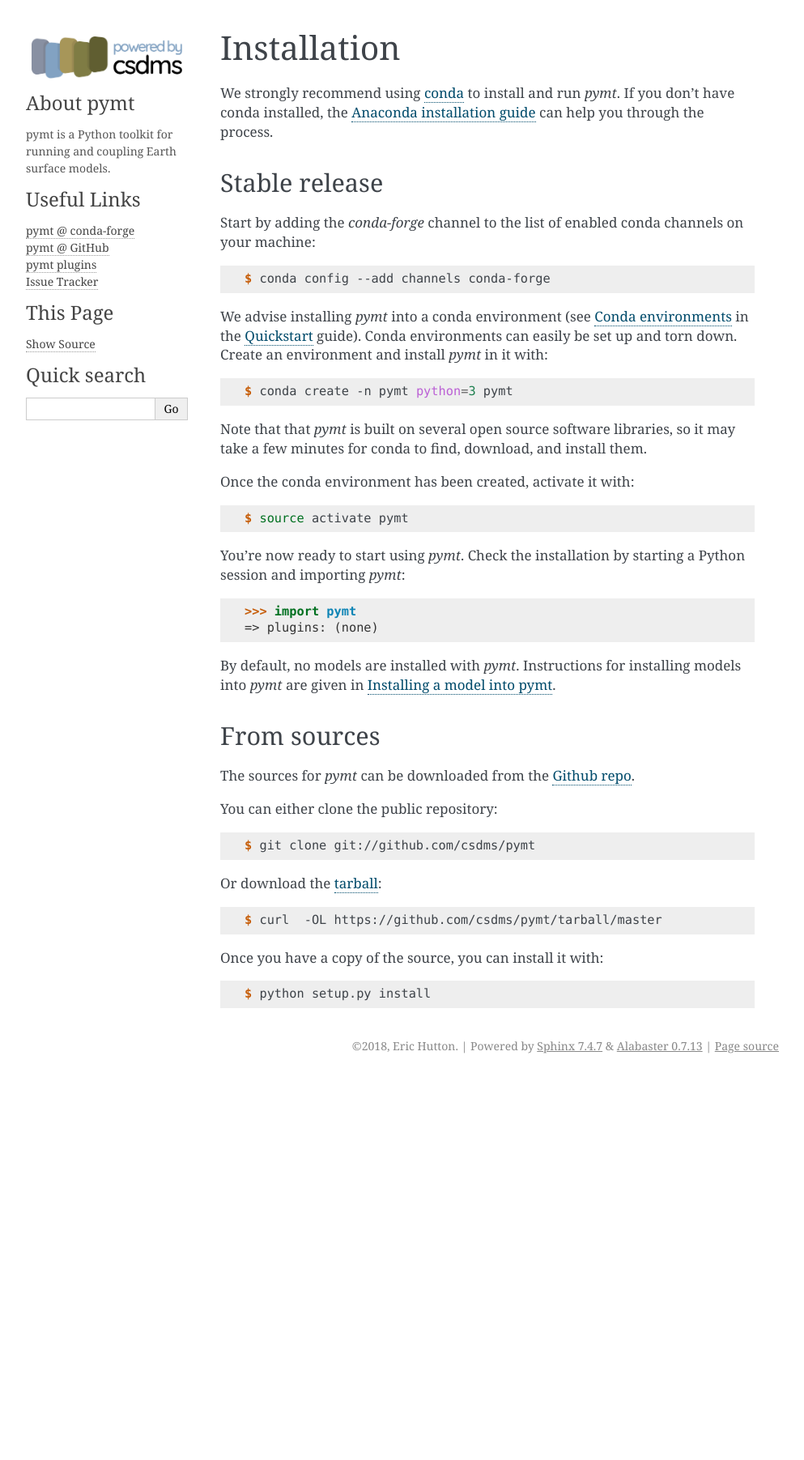
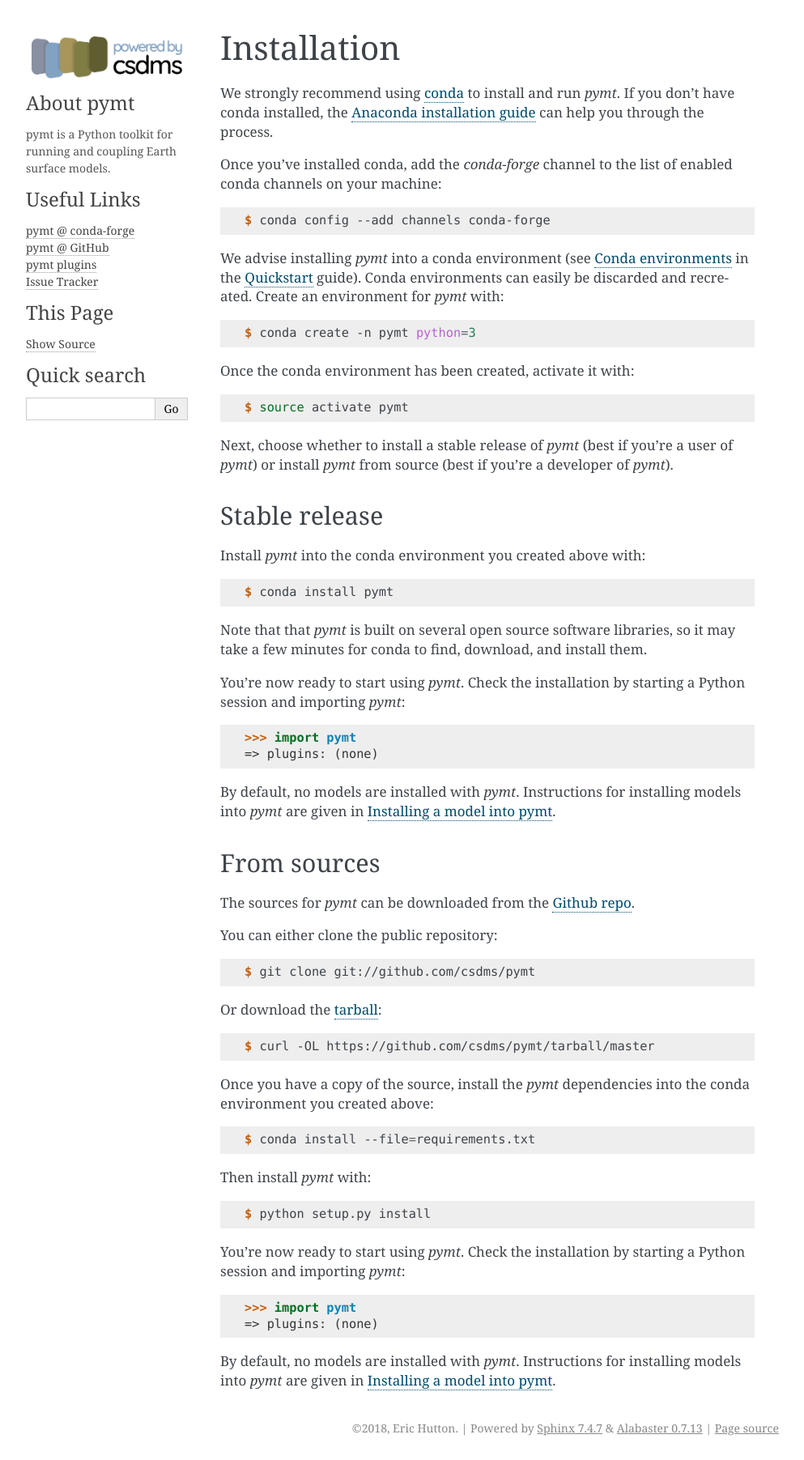
Before and after one commit to csdms/pymt, a Sphinx documentation site: the page built from docs/installation.rst, in a window 1280 px wide. Shown: the whole page at 81% size, without its empty margins (148-1141 px from the left). Built offline with Sphinx 7.4.7, drawn with Linux system fonts in a browser that asks for light colours; pages that are not in the unit, such as notebooks, are missing from menus; before the commit the page ends 1331 px from its top, so only the background shows below that.

Commit message:
Rearrange sections to use conda environments in each

```diff
--- a/docs/installation.rst
+++ b/docs/installation.rst
@@ -11,10 +11,8 @@ can help you through the process.
 .. _conda: https://conda.io/docs/
 .. _Anaconda installation guide: http://docs.anaconda.com/anaconda/install/
 
-Stable release
---------------
-
-Start by adding the *conda-forge* channel
+Once you've installed conda,
+add the *conda-forge* channel
 to the list of enabled conda channels on your machine:
 
 .. code-block:: console
@@ -23,16 +21,12 @@ to the list of enabled conda channels on your machine:
 
 We advise installing *pymt* into a conda environment
 (see :ref:`conda-env` in the :doc:`quickstart` guide).
-Conda environments can easily be set up and torn down.
-Create an environment and install *pymt* in it with:
+Conda environments can easily be discarded and recreated.
+Create an environment for *pymt* with:
 
 .. code-block:: console
 
-    $ conda create -n pymt python=3 pymt
-
-Note that that *pymt* is built on several open source software
-libraries, so it may take a few minutes for conda to find,
-download, and install them.
+    $ conda create -n pymt python=3
 
 Once the conda environment has been created, activate it with:
 
@@ -40,6 +34,23 @@ Once the conda environment has been created, activate it with:
 
     $ source activate pymt
 
+Next, choose whether to install a stable release of *pymt*
+(best if you're a user of *pymt*)
+or install *pymt* from source
+(best if you're a developer of *pymt*).
+
+Stable release
+--------------
+
+Install *pymt* into the conda environment you created above with:
+
+.. code-block:: console
+
+    $ conda install pymt
+
+Note that that *pymt* is built on several open source software
+libraries, so it may take a few minutes for conda to find,
+download, and install them.
 
 You're now ready to start using *pymt*.
 Check the installation by starting a Python session
@@ -69,14 +80,35 @@ Or download the `tarball`_:
 
 .. code-block:: console
 
-    $ curl  -OL https://github.com/csdms/pymt/tarball/master
+    $ curl -OL https://github.com/csdms/pymt/tarball/master
 
-Once you have a copy of the source, you can install it with:
+Once you have a copy of the source,
+install the *pymt* dependencies into the conda environment
+you created above:
+
+.. code-block:: console
+
+    $ conda install --file=requirements.txt
+
+Then install *pymt* with:
 
 .. code-block:: console
 
     $ python setup.py install
 
+You're now ready to start using *pymt*.
+Check the installation by starting a Python session
+and importing *pymt*:
+
+.. code-block:: python
+
+    >>> import pymt
+    => plugins: (none)
+
+By default, no models are installed with *pymt*.
+Instructions for installing models into *pymt*
+are given in :ref:`installing-a-model`.
+
 
 .. _Github repo: https://github.com/csdms/pymt
 .. _tarball: https://github.com/csdms/pymt/tarball/master
```
